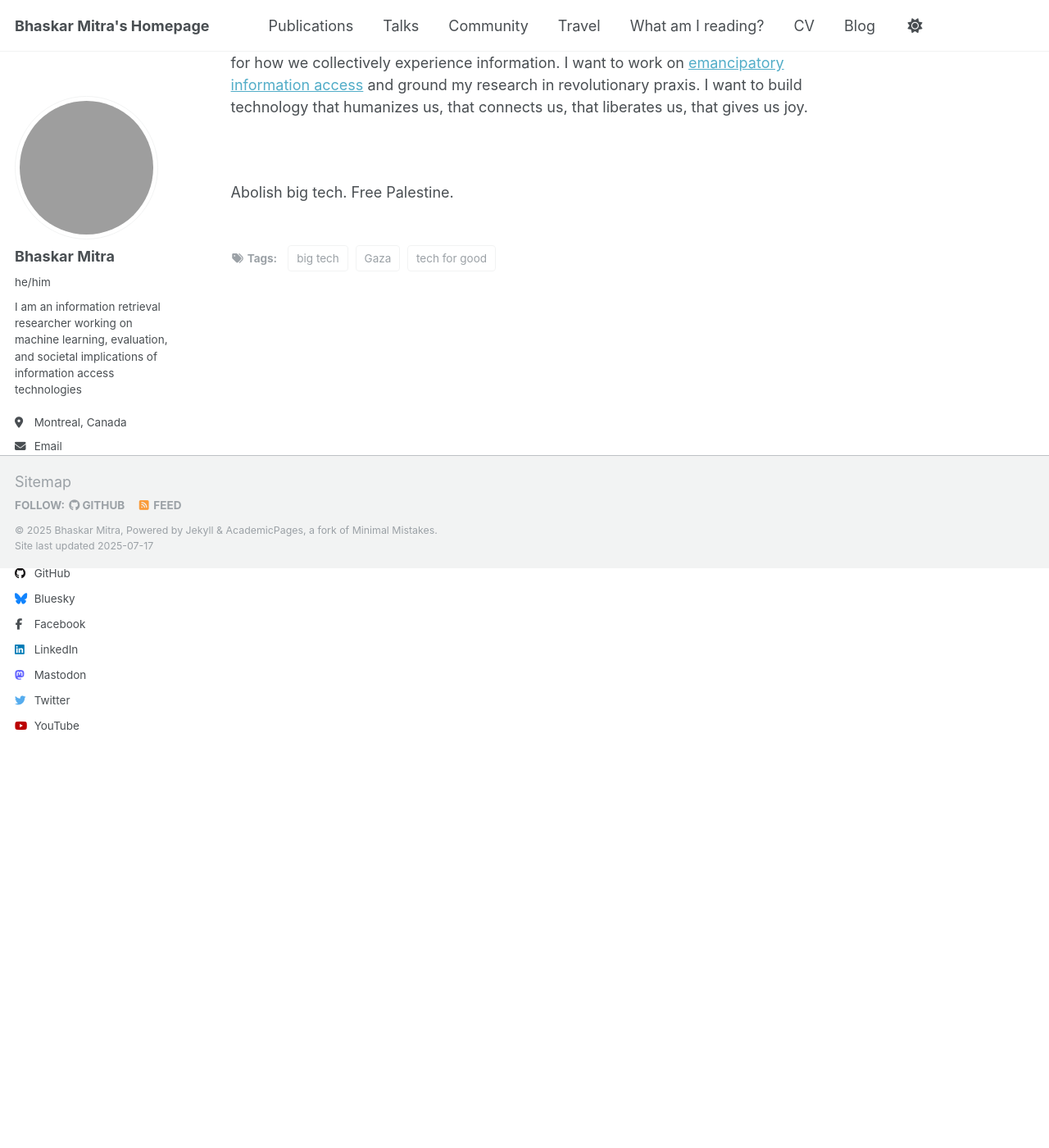
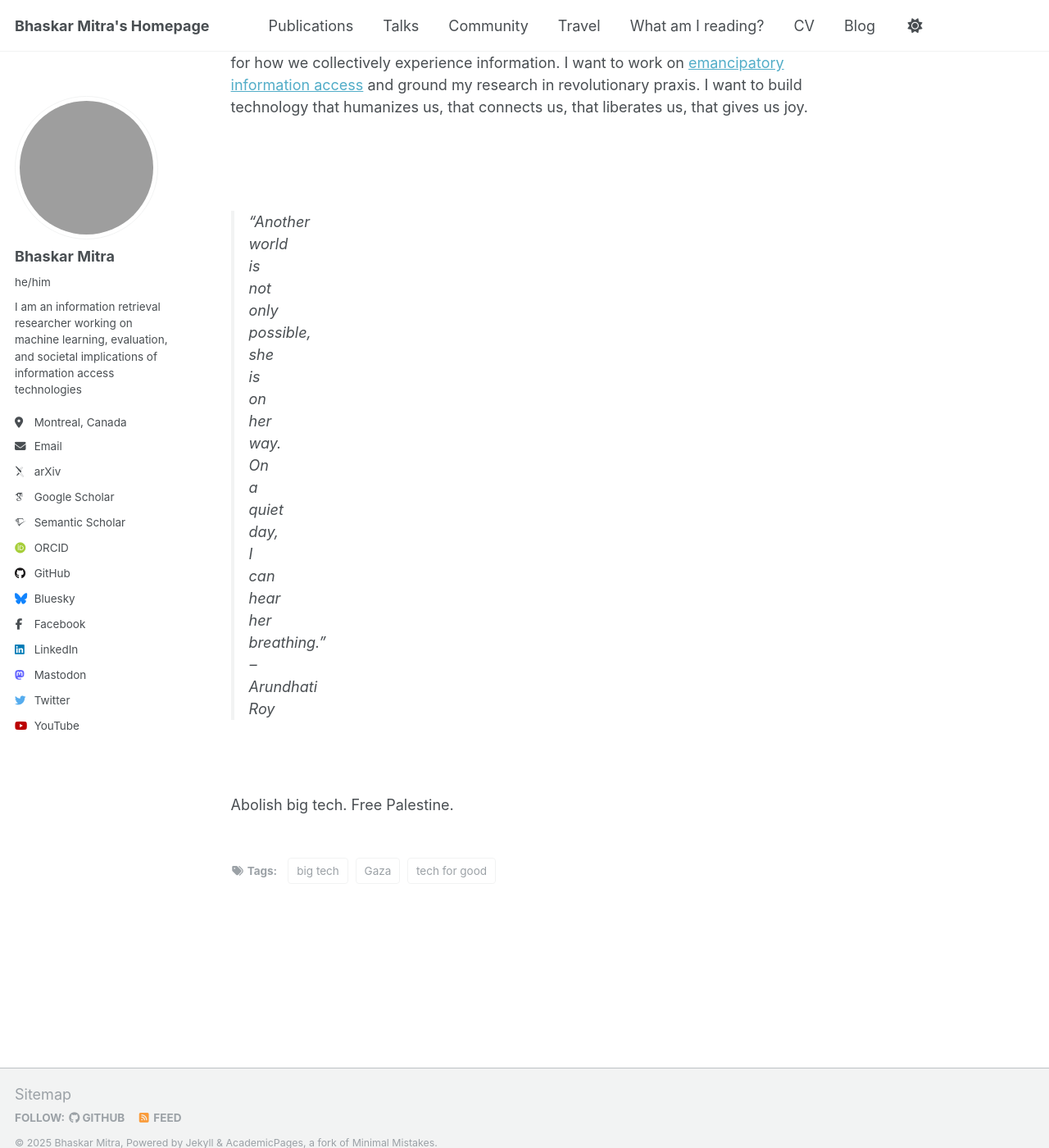
Before and after one commit to bhaskar-mitra/bhaskar-mitra.github.io, a Jekyll site: the page built from _posts/2025-07-16-why-i-am-leaving-big-tech.md, in a window 1280 px wide and 1400 px high, scrolled down 3144 px. Shown: the whole window at 82% size. Built offline with Jekyll 4.4.1, drawn with Linux system fonts in a browser that asks for light colours; some web fonts are replaced; grey boxes are pictures that could not be loaded.

Commit message:
Update 2025-07-16-why-i-am-leaving-big-tech.md

```diff
--- a/_posts/2025-07-16-why-i-am-leaving-big-tech.md
+++ b/_posts/2025-07-16-why-i-am-leaving-big-tech.md
@@ -34,4 +34,12 @@
 I want to take this opportunity to explore spaces where I can do research grounded explicitly in humanistic anti-fascist anti-capitalist values and find community with like-minded people to do that work with. I want to spend more time [reading](https://bhaskar-mitra.github.io/reading/) and learning. I want to spend more time in movement spaces. I want to [reimagine](https://bhaskar-mitra.github.io/showpdf/?file=19654_Mitra) very different futures for how we collectively experience information. I want to work on [emancipatory information access](https://www.youtube.com/watch?v=wK-nHCg_ZHg) and ground my research in revolutionary praxis. I want to build technology that humanizes us, that connects us, that liberates us, that gives us joy.
 
 <br/><br/>
+<blockquote style="max-width:50px;align:center">
+  “Another world is not only possible, she is on her way. On a quiet day, I can hear her breathing.”
+  <div align="right">
+    – Arundhati Roy
+  </div>
+</blockquote>
+
+<br/><br/>
 Abolish big tech. Free Palestine.
```
